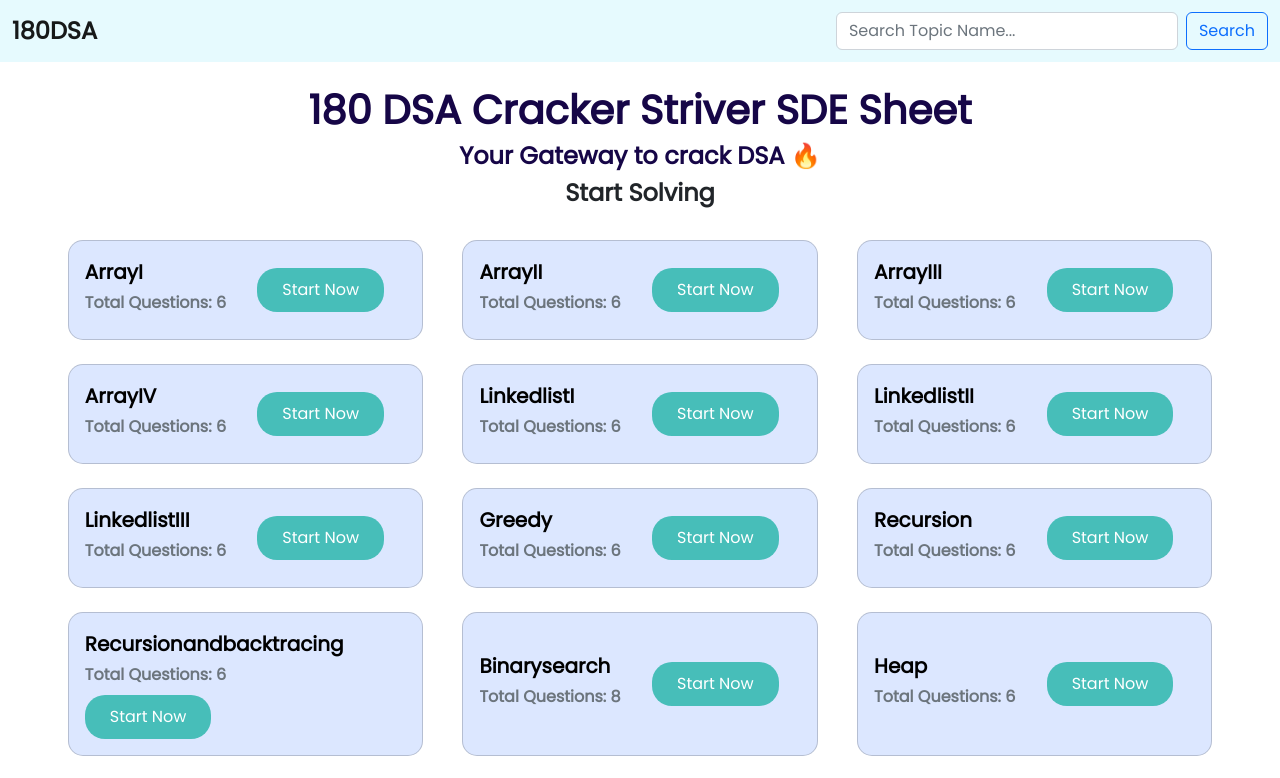
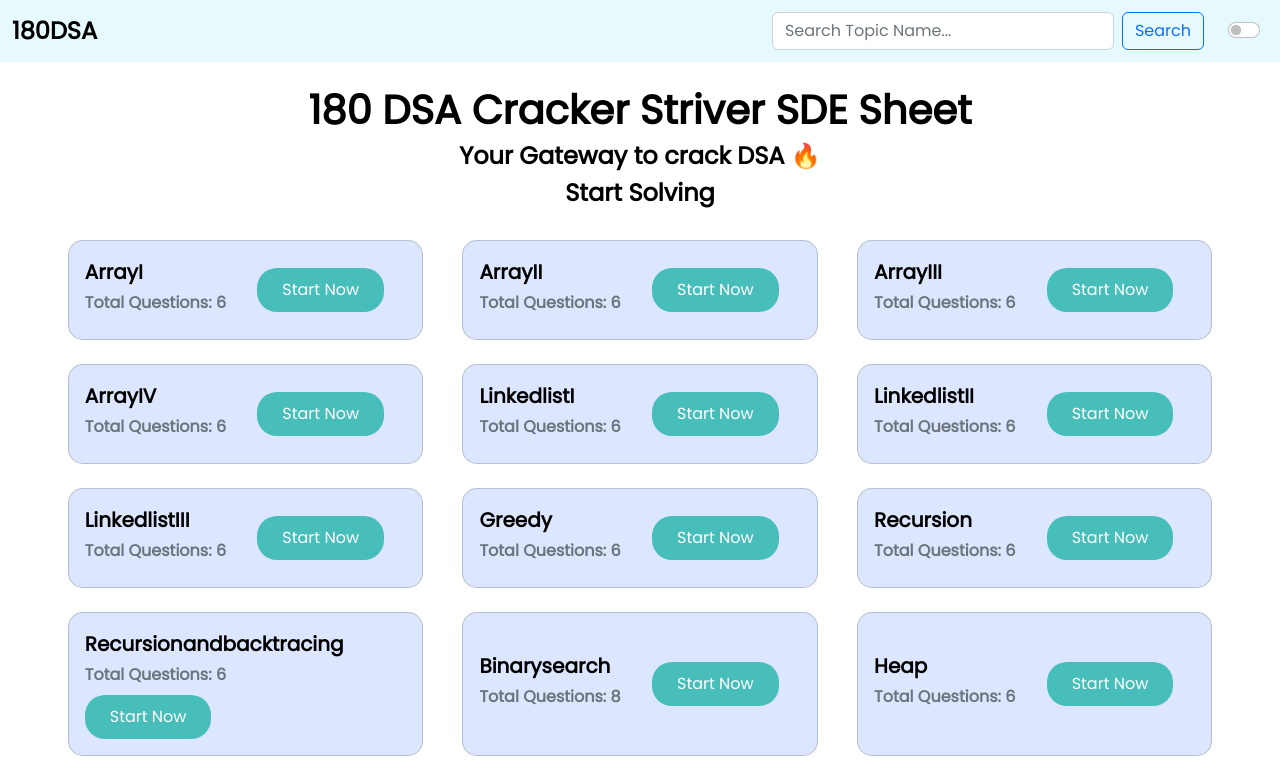
Before and after one commit to TheAayushRana/180-DSA-Sheet, a React (Vite) app: page / in a window 1280 px wide. Shown: the top 778 px of the page. Built offline with nearby package versions, Linux system fonts and the light colour scheme.

Commit message:
Dark mode feature added

```diff
--- a/src/App.jsx
+++ b/src/App.jsx
@@ -4,13 +4,21 @@
 import Topic from "./components/Topic";
 import Topics from "./components/Topics";
 import Footer from "./components/Footer";
+import ManageContext from "./components/Context/ManageContext";
+import { useContext } from "react";
 
 function App() {
+  const { darkMode } = useContext(ManageContext);
+
   return (
-    <>
+    <div className={`${darkMode ? "bg-dark" : "bg-white"} `}>
       <Navbar />
       <div className="App">
-        <h1 className="pt-4 top-heading text-center fs-1 fw-semibold">
+        <h1
+          className={`pt-4 top-heading text-center fs-1 fw-semibold ${
+            darkMode ? "text-white" : "text-black"
+          }`}
+        >
           180 DSA Cracker Striver SDE Sheet
         </h1>
       </div>
@@ -19,7 +27,7 @@
         <Route path="/:topicName" element={<Topic />} />
       </Routes>
       <Footer />
-    </>
+    </div>
   );
 }
 
--- a/src/components/Footer.jsx
+++ b/src/components/Footer.jsx
@@ -1,12 +1,17 @@
-import React from "react";
+import React, { useContext } from "react";
+import ManageContext from "./Context/ManageContext";
 
 function Footer() {
+  const { darkMode } = useContext(ManageContext);
   return (
     <div>
-      <p className="fs-5 text-center">
-        Made with ❤️ By
+      <p
+        className={`fs-5 text-center m-0 pb-3 ${
+          darkMode ? "text-white" : "text-black"
+        }`}
+      >
+        Made with ❤️ By{" "}
         <a href="https://linkedin.com/in/theaayushrana" target="_blank">
-          {" "}
           Aayush Rana
         </a>
       </p>
--- a/src/components/MainTable.jsx
+++ b/src/components/MainTable.jsx
@@ -4,13 +4,15 @@
   useGlobalFilter,
   useRowSelect,
 } from "react-table";
-import { useEffect, useMemo, useState } from "react";
+import { useContext, useEffect, useMemo, useState } from "react";
 import SearchQuestion from "./SearchQuestion";
 import Checkbox from "./Checkbox";
+import ManageContext from "./Context/ManageContext";
 
 function MainTable({ content }) {
+  const { darkMode } = useContext(ManageContext);
   const data = useMemo(() => content, []);
-  const [solvedQuestion, setSolvedQuestion] = useState([1]);
+  const [solvedQuestion, setSolvedQuestion] = useState([]);
 
   const columns = useMemo(
     () => [
@@ -76,9 +78,13 @@
 
   // Used to set in local storage
   useEffect(() => {
-    const newarray = selectedFlatRows.map((row) => row.original);
-    localStorage.setItem("solved", JSON.stringify(newarray));
+    const newarray =
+      selectedFlatRows.map((row) => row.original).length > 0
+        ? selectedFlatRows.map((row) => row.original)
+        : solvedQuestion;
+    setSolvedQuestion([...newarray]);
   }, [selectedFlatRows]);
+  localStorage.setItem("solved", JSON.stringify(solvedQuestion));
 
   // Used to get from the local storage
   useEffect(() => {
@@ -110,9 +116,10 @@
                 <th
                   {...column.getHeaderProps(column.getSortByToggleProps())}
                   style={{
+                    fontSize: "20px",
                     border: "solid 3px #47beb9",
-                    background: "#dce7ff",
-                    color: "black",
+                    color: `${darkMode ? "white" : "black"}`,
+                    background: `${darkMode ? "black" : "#dce7ff"}`,
                   }}
                 >
                   {column.render("Header")}
@@ -138,9 +145,13 @@
                     <td
                       {...cell.getCellProps()}
                       style={{
+                        fontWeight: "500",
                         padding: "10px",
-                        border: "solid 1px black",
-                        background: "aliceblue",
+                        border: `${
+                          darkMode ? "solid 1px white" : "solid 1px black"
+                        }`,
+                        color: `${darkMode ? "white" : "black"}`,
+                        background: `${darkMode ? "black" : "aliceblue"}`,
                       }}
                     >
                       {cell.render("Cell")}
--- a/src/components/Navbar.jsx
+++ b/src/components/Navbar.jsx
@@ -1,12 +1,24 @@
-import React from "react";
+import React, { useContext, useState } from "react";
 import { Link } from "react-router-dom";
+import ManageContext from "./Context/ManageContext";
 import SearchTopic from "./SearchTopic";
 
 export default function Navbar() {
+  const { darkMode, setDarkMode } = useContext(ManageContext);
+
   return (
-    <nav className="navbar navbar-expand-lg bg-info text-dark bg-opacity-10">
+    <nav
+      className={`navbar navbar-expand-lg  ${
+        darkMode ? "bg-dark bg-opacity-50" : "bg-info bg-opacity-10"
+      }`}
+    >
       <div className="container-fluid">
-        <Link className="navbar-brand fw-bold fs-4" to="/">
+        <Link
+          className={`navbar-brand fw-bold fs-4 ${
+            darkMode ? "text-white" : "text-black"
+          }`}
+          to="/"
+        >
           180DSA
         </Link>
         <button
@@ -40,6 +52,16 @@
             </li> */}
           {/* </ul> */}
           <SearchTopic />
+          <div className="form-check form-switch ms-4">
+            <input
+              className="form-check-input"
+              type="checkbox"
+              role="switch"
+              id="flexSwitchCheckDefault"
+              checked={darkMode}
+              onChange={() => setDarkMode((prevState) => !prevState)}
+            />
+          </div>
         </div>
       </div>
     </nav>
--- a/src/components/Topic.jsx
+++ b/src/components/Topic.jsx
@@ -1,13 +1,19 @@
-import React from "react";
+import React, { useContext } from "react";
 import { Link, useParams } from "react-router-dom";
 import MainTable from "./MainTable";
 import Questions from "../Data/Questions.json";
+import ManageContext from "./Context/ManageContext";
 
 export default function Topic() {
+  const { darkMode } = useContext(ManageContext);
   const { topicName } = useParams();
   return (
     <div>
-      <p className="text-center fs-4 fw-semibold pb-2">
+      <p
+        className={`text-center fs-4 fw-semibold pb-2 ${
+          darkMode ? "text-white" : "text-dark"
+        }`}
+      >
         <Link to="/">Topics</Link>/
         {topicName.charAt(0).toUpperCase() + topicName.slice(1) + " "}
       </p>
--- a/src/components/Topics.jsx
+++ b/src/components/Topics.jsx
@@ -1,16 +1,29 @@
-import React from "react";
+import React, { useContext } from "react";
 import Questions from "../Data/Questions.json";
 import { Link } from "react-router-dom";
 import "./Topics.css";
+import ManageContext from "./Context/ManageContext";
 
 export default function Topics() {
+  const { darkMode } = useContext(ManageContext);
+
   const lists = Object.keys(Questions);
   return (
     <div>
-      <h3 className="top-heading text-center fs-4 fw-semibold">
+      <h3
+        className={`top-heading text-center fs-4 fw-semibold ${
+          darkMode ? "text-white" : "text-black"
+        }`}
+      >
         Your Gateway to crack DSA 🔥
       </h3>
-      <h3 className="text-center fs-4 fw-semibold">Start Solving</h3>
+      <h3
+        className={`text-center fs-4 fw-semibold ${
+          darkMode ? "text-white" : "text-black"
+        }`}
+      >
+        Start Solving
+      </h3>
       <div className="d-flex flex-wrap justify-content-around px-5 py-4">
         {lists.map((item) => (
           <div
--- /dev/null
+++ b/src/components/context/ManageContext.jsx
@@ -0,0 +1,20 @@
+import { createContext, useState } from "react";
+
+const ManageContext = createContext();
+
+export const ManageProvider = ({ children }) => {
+  const [darkMode, setDarkMode] = useState(false);
+
+  return (
+    <ManageContext.Provider
+      value={{
+        darkMode,
+        setDarkMode,
+      }}
+    >
+      {children}
+    </ManageContext.Provider>
+  );
+};
+
+export default ManageContext;
--- a/src/main.jsx
+++ b/src/main.jsx
@@ -3,11 +3,14 @@
 import App from "./App";
 import "./index.css";
 import { BrowserRouter } from "react-router-dom";
+import { ManageProvider } from "./components/Context/ManageContext";
 
 ReactDOM.createRoot(document.getElementById("root")).render(
   <React.StrictMode>
     <BrowserRouter>
-      <App />
+      <ManageProvider>
+        <App />
+      </ManageProvider>
     </BrowserRouter>
   </React.StrictMode>
 );
```
